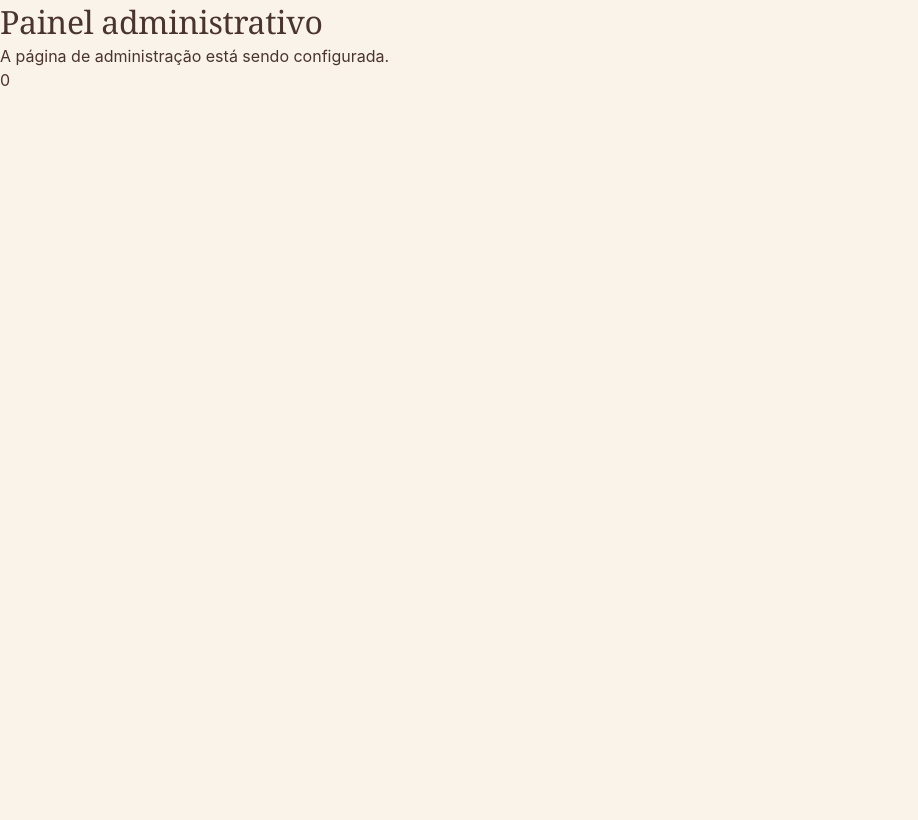
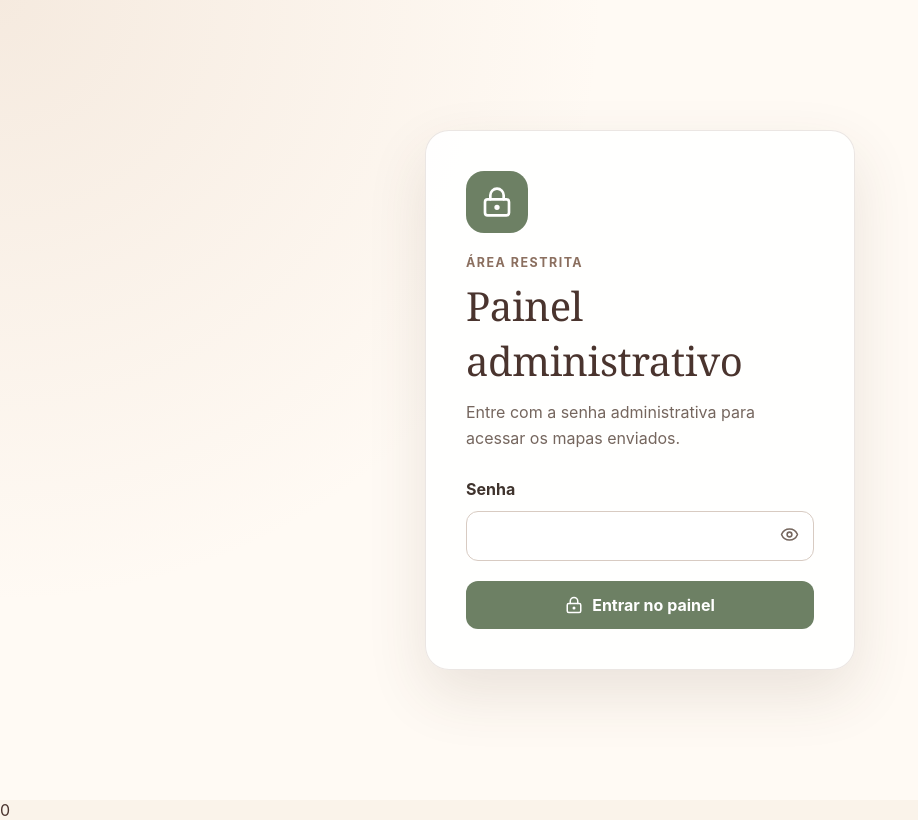
Before and after one commit to cauagomack/colo-e-clareza, a React (Vite) app: page /admin in a window 1280 px wide. Shown: the whole page, without its empty margins (0-918 px from the left). Built offline with nearby package versions, Linux system fonts and the light colour scheme.

Commit message:
Cria login do painel administrativo

```diff
--- /dev/null
+++ b/src/Admin.css
@@ -0,0 +1,205 @@
+.admin-login-page,
+.admin-page {
+  min-height: 100vh;
+  background:
+    radial-gradient(
+      circle at top left,
+      rgba(207, 171, 139, 0.2),
+      transparent 40%
+    ),
+    #fffaf4;
+  color: #3f332d;
+}
+
+.admin-login-page {
+  display: grid;
+  place-items: center;
+  padding: 24px;
+}
+
+.admin-login-card {
+  width: min(100%, 430px);
+  padding: 40px;
+  border: 1px solid rgba(111, 83, 68, 0.14);
+  border-radius: 24px;
+  background: rgba(255, 255, 255, 0.9);
+  box-shadow:
+    0 24px 60px rgba(82, 57, 43, 0.12);
+}
+
+.admin-login-icon {
+  width: 62px;
+  height: 62px;
+  display: grid;
+  place-items: center;
+  margin-bottom: 22px;
+  border-radius: 18px;
+  color: #fff;
+  background: #6d8064;
+}
+
+.admin-eyebrow {
+  display: block;
+  margin-bottom: 8px;
+  color: #8b6f5f;
+  font-size: 0.78rem;
+  font-weight: 700;
+  letter-spacing: 0.12em;
+  text-transform: uppercase;
+}
+
+.admin-login-card h1,
+.admin-header h1 {
+  margin: 0;
+  font-size: clamp(1.8rem, 4vw, 2.5rem);
+}
+
+.admin-login-description,
+.admin-header p {
+  margin: 12px 0 28px;
+  color: #75665e;
+  line-height: 1.6;
+}
+
+.admin-login-form {
+  display: grid;
+  gap: 12px;
+}
+
+.admin-login-form label {
+  font-weight: 700;
+}
+
+.admin-password-field {
+  display: flex;
+  align-items: center;
+  overflow: hidden;
+  border: 1px solid #d8cbc2;
+  border-radius: 12px;
+  background: #fff;
+}
+
+.admin-password-field:focus-within {
+  border-color: #6d8064;
+  box-shadow:
+    0 0 0 3px rgba(109, 128, 100, 0.14);
+}
+
+.admin-password-field input {
+  width: 100%;
+  padding: 14px 16px;
+  border: 0;
+  outline: 0;
+  font: inherit;
+  background: transparent;
+}
+
+.admin-password-field button {
+  padding: 12px 14px;
+  border: 0;
+  color: #75665e;
+  background: transparent;
+  cursor: pointer;
+}
+
+.admin-login-error {
+  margin: 0;
+  color: #a6473f;
+  font-size: 0.9rem;
+}
+
+.admin-login-submit,
+.admin-logout {
+  display: inline-flex;
+  align-items: center;
+  justify-content: center;
+  gap: 9px;
+  border: 0;
+  border-radius: 12px;
+  cursor: pointer;
+  font: inherit;
+  font-weight: 700;
+}
+
+.admin-login-submit {
+  margin-top: 8px;
+  padding: 14px 18px;
+  color: #fff;
+  background: #6d8064;
+}
+
+.admin-login-submit:disabled {
+  cursor: wait;
+  opacity: 0.7;
+}
+
+.admin-spinner {
+  animation: admin-spin 0.8s linear infinite;
+}
+
+.admin-page {
+  padding: 40px;
+}
+
+.admin-header {
+  display: flex;
+  align-items: center;
+  justify-content: space-between;
+  gap: 24px;
+  max-width: 1200px;
+  margin: 0 auto 32px;
+}
+
+.admin-header p {
+  margin-bottom: 0;
+}
+
+.admin-logout {
+  padding: 11px 16px;
+  color: #554941;
+  background: #eee5de;
+}
+
+.admin-empty {
+  max-width: 1200px;
+  margin: auto;
+  padding: 70px 24px;
+  border: 1px dashed #cdbdb2;
+  border-radius: 22px;
+  text-align: center;
+  background: rgba(255, 255, 255, 0.65);
+}
+
+.admin-empty svg {
+  color: #6d8064;
+}
+
+.admin-empty h2 {
+  margin: 18px 0 8px;
+}
+
+.admin-empty p {
+  margin: 0;
+  color: #75665e;
+}
+
+@keyframes admin-spin {
+  to {
+    transform: rotate(360deg);
+  }
+}
+
+@media (max-width: 600px) {
+  .admin-login-card {
+    padding: 28px 22px;
+  }
+
+  .admin-page {
+    padding: 24px 16px;
+  }
+
+  .admin-header {
+    align-items: flex-start;
+    flex-direction: column;
+  }
+}
--- a/src/Admin.jsx
+++ b/src/Admin.jsx
@@ -1,8 +1,214 @@
+import { useState } from 'react';
+import {
+  Eye,
+  EyeOff,
+  Loader2,
+  LockKeyhole,
+  LogOut,
+  ShieldCheck,
+} from 'lucide-react';
+
+import {
+  isAdminLoggedIn,
+  loginAdmin,
+  logoutAdmin,
+} from './adminApi.js';
+
+import './Admin.css';
+
 export default function Admin() {
+  const [loggedIn, setLoggedIn] = useState(
+    isAdminLoggedIn(),
+  );
+
+  const [password, setPassword] =
+    useState('');
+
+  const [showPassword, setShowPassword] =
+    useState(false);
+
+  const [status, setStatus] =
+    useState('idle');
+
+  const [errorMessage, setErrorMessage] =
+    useState('');
+
+  const handleLogin = async (event) => {
+    event.preventDefault();
+
+    if (!password.trim()) {
+      setErrorMessage(
+        'Informe a senha administrativa.',
+      );
+
+      return;
+    }
+
+    setStatus('loading');
+    setErrorMessage('');
+
+    try {
+      await loginAdmin(password);
+
+      setLoggedIn(true);
+      setPassword('');
+      setStatus('idle');
+    } catch (error) {
+      setStatus('error');
+
+      setErrorMessage(
+        error?.message ||
+          'Não foi possível entrar.',
+      );
+    }
+  };
+
+  const handleLogout = () => {
+    logoutAdmin();
+    setLoggedIn(false);
+    setPassword('');
+    setErrorMessage('');
+  };
+
+  if (loggedIn) {
     return (
-      <main>
-        <h1>Painel administrativo</h1>
-        <p>A página de administração está sendo configurada.</p>
+      <main className="admin-page">
+        <header className="admin-header">
+          <div>
+            <span className="admin-eyebrow">
+              Colo &amp; Clareza
+            </span>
+
+            <h1>Painel administrativo</h1>
+
+            <p>
+              Visualize os mapas enviados e
+              acompanhe as análises.
+            </p>
+          </div>
+
+          <button
+            type="button"
+            className="admin-logout"
+            onClick={handleLogout}
+          >
+            <LogOut size={18} />
+            Sair
+          </button>
+        </header>
+
+        <section className="admin-empty">
+          <ShieldCheck size={48} />
+
+          <h2>Acesso autorizado</h2>
+
+          <p>
+            O login está funcionando. No
+            próximo passo, os mapas e dados
+            enviados aparecerão aqui.
+          </p>
+        </section>
       </main>
     );
   }
+
+  return (
+    <main className="admin-login-page">
+      <section className="admin-login-card">
+        <div className="admin-login-icon">
+          <LockKeyhole size={32} />
+        </div>
+
+        <span className="admin-eyebrow">
+          Área restrita
+        </span>
+
+        <h1>Painel administrativo</h1>
+
+        <p className="admin-login-description">
+          Entre com a senha administrativa
+          para acessar os mapas enviados.
+        </p>
+
+        <form
+          onSubmit={handleLogin}
+          className="admin-login-form"
+        >
+          <label htmlFor="admin-password">
+            Senha
+          </label>
+
+          <div className="admin-password-field">
+            <input
+              id="admin-password"
+              type={
+                showPassword
+                  ? 'text'
+                  : 'password'
+              }
+              value={password}
+              onChange={(event) =>
+                setPassword(
+                  event.target.value,
+                )
+              }
+              autoComplete="current-password"
+              disabled={
+                status === 'loading'
+              }
+            />
+
+            <button
+              type="button"
+              onClick={() =>
+                setShowPassword(
+                  (current) => !current,
+                )
+              }
+              aria-label={
+                showPassword
+                  ? 'Ocultar senha'
+                  : 'Mostrar senha'
+              }
+            >
+              {showPassword ? (
+                <EyeOff size={19} />
+              ) : (
+                <Eye size={19} />
+              )}
+            </button>
+          </div>
+
+          {errorMessage && (
+            <p className="admin-login-error">
+              {errorMessage}
+            </p>
+          )}
+
+          <button
+            type="submit"
+            className="admin-login-submit"
+            disabled={
+              status === 'loading'
+            }
+          >
+            {status === 'loading' ? (
+              <>
+                <Loader2
+                  size={18}
+                  className="admin-spinner"
+                />
+                Entrando...
+              </>
+            ) : (
+              <>
+                <LockKeyhole size={18} />
+                Entrar no painel
+              </>
+            )}
+          </button>
+        </form>
+      </section>
+    </main>
+  );
+}
--- /dev/null
+++ b/src/adminApi.js
@@ -0,0 +1,65 @@
+const ADMIN_TOKEN_KEY =
+  'colo-clareza-admin-token';
+
+async function readResponse(response) {
+  const result = await response
+    .json()
+    .catch(() => null);
+
+  if (!response.ok) {
+    throw new Error(
+      result?.error ||
+        'Não foi possível concluir a operação.',
+    );
+  }
+
+  return result;
+}
+
+export async function loginAdmin(password) {
+  const response = await fetch(
+    '/api/admin-login',
+    {
+      method: 'POST',
+      headers: {
+        'Content-Type': 'application/json',
+      },
+      body: JSON.stringify({
+        password,
+      }),
+    },
+  );
+
+  const result = await readResponse(response);
+
+  if (!result?.adminToken) {
+    throw new Error(
+      'O servidor não retornou a autorização.',
+    );
+  }
+
+  sessionStorage.setItem(
+    ADMIN_TOKEN_KEY,
+    result.adminToken,
+  );
+
+  return result.adminToken;
+}
+
+export function getAdminToken() {
+  return (
+    sessionStorage.getItem(
+      ADMIN_TOKEN_KEY,
+    ) || ''
+  );
+}
+
+export function isAdminLoggedIn() {
+  return Boolean(getAdminToken());
+}
+
+export function logoutAdmin() {
+  sessionStorage.removeItem(
+    ADMIN_TOKEN_KEY,
+  );
+}
```
